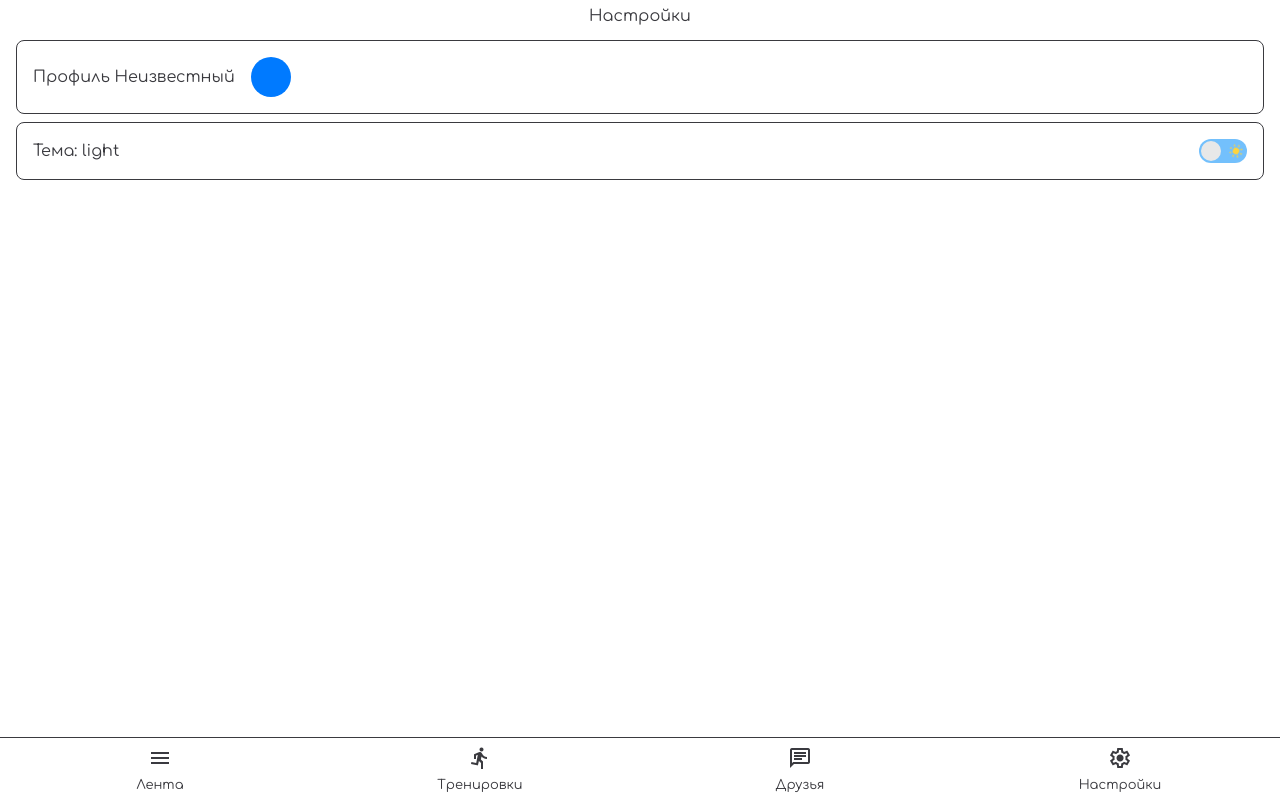
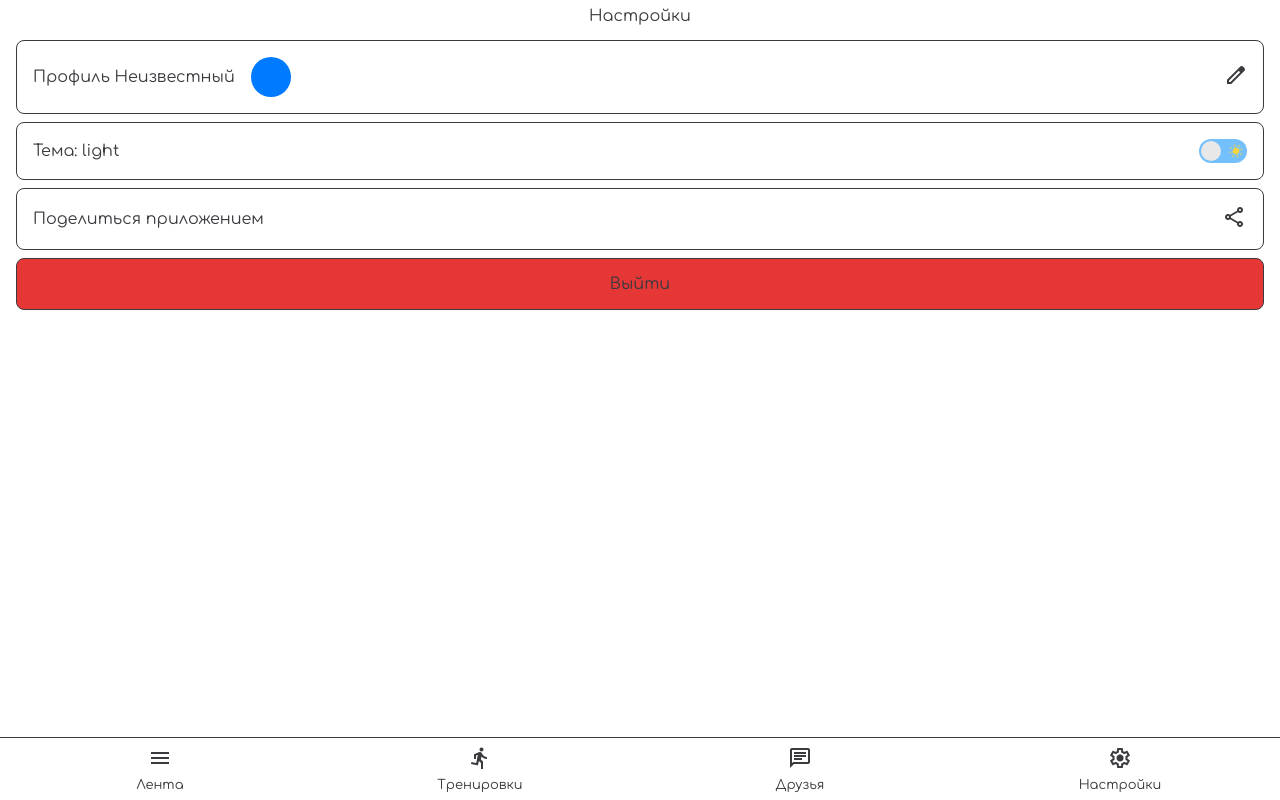
Before and after one commit to gefeeplay/mini-app, a Vue app: page /settings in a window 1280 px wide. Built offline with nearby package versions, Linux system fonts and the light colour scheme.

Commit message:
settings -> share, exit

```diff
--- a/package.json
+++ b/package.json
@@ -9,6 +9,7 @@
     "preview": "vite preview"
   },
   "dependencies": {
+    "qrcode.vue": "^3.6.0",
     "vue": "^3.5.18",
     "vue-router": "^4.5.1"
   },
--- a/src/App.vue
+++ b/src/App.vue
@@ -23,7 +23,6 @@ onMounted(() => {
 <template>
 <div class="app" :class="theme">
   <div class="main">
-
     <router-view></router-view>
   </div>
 
--- /dev/null
+++ b/src/components/QrWindow.vue
@@ -0,0 +1,111 @@
+<template>
+  <div v-if="show" class="modal-backdrop" @click.self="close">
+    <div class="modal">
+      <h2 class="modal-title">QR-код приложения</h2>
+      <qrcode-vue :value="appLink" :size="200" class="qr" />
+      <p class="modal-text">{{ appLink }}</p>
+      <button class="copy-btn" @click="copyLink">{{ copyText }}</button>
+      <button @click="close" class="close-btn"><span class="material-symbols-outlined">close</span></button>
+    </div>
+  </div>
+</template>
+
+<script setup>
+import { computed, ref } from 'vue'
+import QrcodeVue from 'qrcode.vue'
+
+const props = defineProps({
+  botUsername: { type: String, required: true }, // имя бота
+  show: { type: Boolean, default: false }        // видимость окна
+})
+
+const emit = defineEmits(['close'])
+
+const appLink = computed(() => `https://t.me/${props.botUsername}/startapp`)
+const copied = ref(false)
+const copyText = computed(() => copied.value ? 'Скопировано' : 'Скопировать')
+
+const close = () => {
+  emit('close')
+}
+
+const copyLink = async () => {
+  try {
+    await navigator.clipboard.writeText(appLink.value)
+    copied.value = true
+    console.log(copied.value)
+    setTimeout(() => copied.value = false, 5000)
+  } catch (err) {
+    console.error('Не удалось скопировать ссылку', err)
+  }
+}
+
+</script>
+
+<style scoped>
+.modal-backdrop {
+  position: fixed;
+  top: 0;
+  left: 0;
+  width: 100%;
+  height: 100%;
+  background: rgba(0, 0, 0, 0.5);
+  display: flex;
+  justify-content: center;
+  align-items: center;
+  z-index: 999;
+}
+
+.modal {
+  display: flex;
+  flex-direction: column;
+  align-items: center;
+  background: #fff;
+  border-radius: 16px;
+  padding: 20px;
+  max-width: 320px;
+  text-align: center;
+  box-shadow: 0 4px 20px rgba(0,0,0,0.3);
+  position: relative;
+}
+
+.modal-title {
+  font-size: 1rem;
+  margin: 0 0 15px 0;
+}
+
+.qr {
+  margin: 10px auto;
+}
+
+.modal-text {
+  font-size: 0.8rem;
+  color: #666;
+  margin: 10px 0;
+  word-break: break-all;
+}
+
+.close-btn {
+  position: absolute;
+  top: 10px;
+  right: 10px;
+  cursor: pointer;
+}
+
+.close-btn:hover{
+    color: rgb(22, 22, 24);
+}
+.copy-btn {
+  background: #0088cc;
+  color: #fff;
+  border: none;
+  padding: 0.5rem 0.8rem;
+  border-radius: 0.5rem;
+  cursor: pointer;
+  margin-top: 10px;
+  font-size: small;
+}
+.copy-btn:hover {
+  background: #006fa8;
+}
+</style>
--- a/src/components/SettingsView.vue
+++ b/src/components/SettingsView.vue
@@ -1,13 +1,19 @@
 <script setup>
-import { inject, ref } from 'vue';
+import { inject, ref, computed } from 'vue';
 import { useTelegram } from '../composables/useTelegram'
 import './ToggleSwitch.vue'
 import ToggleSwitch from './ToggleSwitch.vue';
+import QrWindow from './QrWindow.vue';
 
 const curTheme = inject('theme');
 
 const { userData } = useTelegram()
-const userPhoto = ref(userData.photo_url)
+const userPhoto = computed(() => userData.value?.photo_url || null)
+
+const username = ref(userData.username ? userData.username : 'Неизвестный')
+
+const showQr = ref(false)
+
 </script>
 
 <template>
@@ -15,24 +21,39 @@ const userPhoto = ref(userData.photo_url)
         Настройки
     </div>
     <div class="settings">
-        <div class="profile" v-if="userData">
-            <div >Профиль {{ userData.username }}</div>
+        <div class="profile">
+            <div>Профиль {{ username }}</div>
             <div class="user-photo" v-if="userPhoto"><img :src="userPhoto"></div>
-            <div class="avatar-placeholder"v-else></div>
-        </div>
-        <div class="profile" v-else>
-            <div>Профиль Неизвестный</div>
-            <div class="avatar-placeholder"></div>
+            <div class="avatar-placeholder" v-else></div>
+            <div class="edit"><span class="material-symbols-outlined">edit</span></div>
         </div>
 
         <div class="theme">
             <div>Тема: {{ curTheme.theme }}</div>
             <ToggleSwitch/>
         </div>
+
+        <div class="share">
+          <div>Поделиться приложением</div>
+          <button @click="showQr = true"><span class="material-symbols-outlined">share</span></button>
+          <QrWindow :bot-username="'gefeeminiappbot'" :show="showQr" @close="showQr = false" />
+        </div>
+        <div class="exit">Выйти</div>
     </div>
 </template>
 
 <style scoped>
+.settings {
+  display: grid;
+  grid-template-columns: 1fr;
+  width: 100gh;
+  align-items: center;
+  justify-content: start;
+  padding: 0 1rem;
+  margin: 0.5rem 0;
+  gap: 0.5rem;
+}
+
 .profile {
   display: flex;
   align-items: center;
@@ -61,15 +82,9 @@ const userPhoto = ref(userData.photo_url)
   font-weight: bold;
 }
 
-.settings {
-  display: grid;
-  grid-template-columns: 1fr;
-  width: 100gh;
-  align-items: center;
-  justify-content: start;
-  padding: 0 1rem;
-  margin: 0.5rem 0;
-  gap: 0.5rem;
+.edit {
+  position: fixed;
+  right: 32px;
 }
 
 .theme {
@@ -78,10 +93,26 @@ const userPhoto = ref(userData.photo_url)
   align-items: center;
 }
 
-.theme, .profile {
+.theme, .profile, .exit, .share {
   border: 1px solid var(--theme-color);
   border-radius: 0.5rem;
   padding: 1rem;
   box-sizing: border-box;
 }
+
+.exit {
+  background: var(--red-color);
+  cursor: pointer;
+}
+
+.share {
+  text-align: start;
+  display: flex;
+  justify-content: space-between;
+  align-items: center;
+}
+
+button {
+  cursor: pointer;
+}
 </style>
--- a/src/components/ToggleSwitch.vue
+++ b/src/components/ToggleSwitch.vue
@@ -1,5 +1,5 @@
 <style scoped>
-  .switch {
+.switch {
   font-size: 1rem;
   position: relative;
   display: inline-block;
--- a/src/style.css
+++ b/src/style.css
@@ -1,10 +1,12 @@
 @import url('https://fonts.googleapis.com/css2?family=Comfortaa:wght@300..700&family=Open+Sans:ital,wght@0,300..800;1,300..800&display=swap');
 
 :root {
-    font-family: "Comfortaa", "Open Sans", sans-serif;
-    --dark-color: rgb(58, 58, 63);
-    --light-color: white;
-  }
+  font-family: "Comfortaa", "Open Sans", sans-serif;
+  --dark-color: rgb(58, 58, 63);
+  --light-color: white;
+  --light-red-color:rgb(230, 55, 55);
+  --dark-red-color:rgb(145, 78, 78);
+}
 
 body {
   margin: 0;
@@ -75,6 +77,7 @@ button {
 .light {
   background: var(--light-color);
   --theme-color: var(--dark-color);
+  --red-color: var(--light-red-color);
   color: var(--dark-color)
 
 }
@@ -82,5 +85,6 @@ button {
 .dark {
   background: var(--dark-color);
   --theme-color: var(--light-color);
+  --red-color: var(--dark-red-color);
   color: var(--light-color);
 }
```
Also changed, not shown: 1 other file (tests, documents, lock files or other folders). Lines whose indentation alone changed are shown as unchanged.
